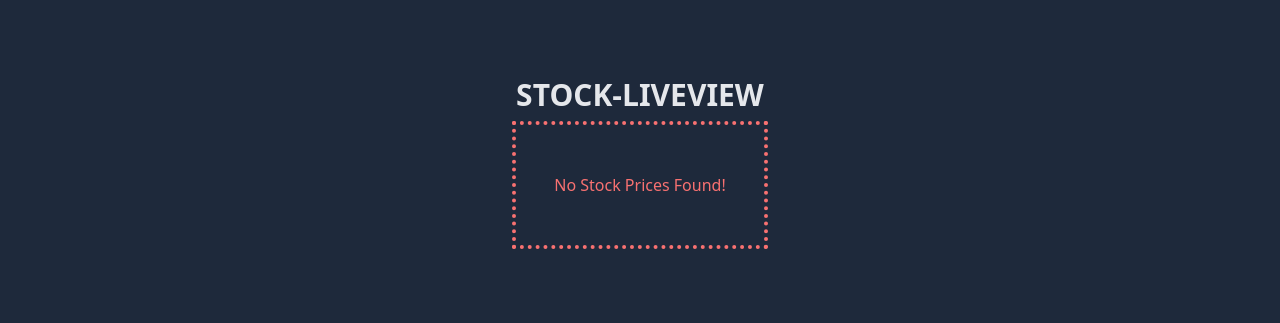
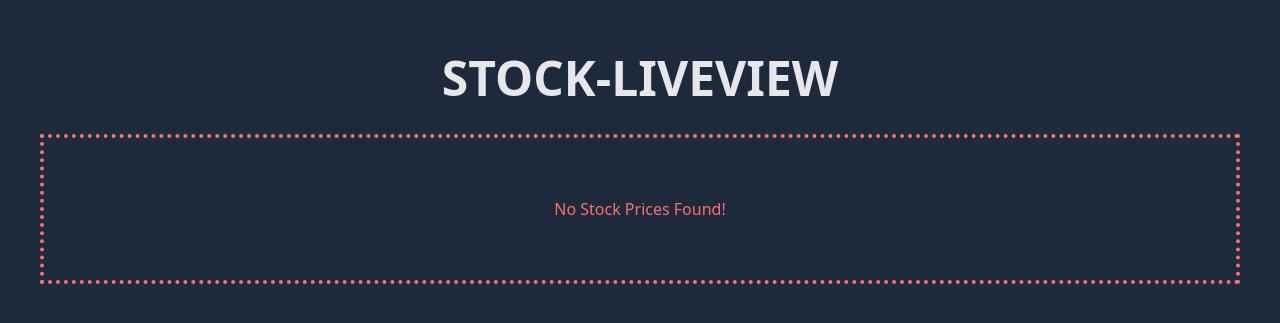
Before and after one commit to SimuChhit/LB_PVS_01_Simon_Bojan, a website: page stock-liveview-master/client/index.html in a window 1280 px wide. Shown: the part 237-560 px from the top of the page. Drawn offline with nearby package versions, Linux system fonts and the light colour scheme.

Commit message:
Refactor frontend HTML and CSS for Stock-Liveview
- Update index.html to use a more concise and organized structure
- Add a link to the styles.css file in index.html
- Update CSS styles in styles.css for better readability and maintainability
- Replace class names in index.html with more descriptive names
- Update the layout and styling of the stock price boxes in index.html

```diff
--- a/stock-liveview-master/client/index.html
+++ b/stock-liveview-master/client/index.html
@@ -5,18 +5,15 @@
     <meta http-equiv="X-UA-Compatible" content="IE=edge" />
     <meta name="viewport" content="width=device-width, initial-scale=1.0" />
     <title>Stock-Liveview</title>
+    <link rel="stylesheet" href="styles.css" />
     <script src="https://cdn.tailwindcss.com"></script>
     <script src="/script.js"></script>
   </head>
-  <body
-    class="flex items-center justify-center w-screen h-screen text-gray-200 bg-slate-800"
-  >
-    <div class="flex flex-col items-center gap-2">
-      <h1 class="text-3xl font-semibold uppercase">Stock-Liveview</h1>
-      <div class="flex gap-2" id="prices">
-        <div
-          class="flex items-center justify-center w-64 h-32 p-4 text-red-400 border-4 border-red-400 border-dotted"
-        >
+  <body class="flex items-center justify-center w-screen h-screen text-gray-200 bg-slate-800">
+    <div class="container">
+      <h1 class="title">Stock-Liveview</h1>
+      <div class="prices" id="prices">
+        <div class="price-box">
           <span>No Stock Prices Found!</span>
         </div>
       </div>
--- /dev/null
+++ b/stock-liveview-master/client/styles.css
@@ -0,0 +1,36 @@
+/* Container for the entire content */
+.container {
+    display: flex;
+    flex-direction: column;
+    align-items: center;
+    gap: 20px;
+  }
+
+  /* Title styling */
+  .title {
+    font-size: 3rem;
+    font-weight: 600;
+    text-transform: uppercase;
+  }
+
+  /* Prices container styling */
+  .prices {
+    display: grid;
+    grid-template-columns: repeat(auto-fit, minmax(200px, 1fr));
+    gap: 60px; /* Erhöhter Abstand zwischen den Stock-Boxen */
+    width: 100%;
+    max-width: 1200px;
+  }
+
+  /* Individual price box styling */
+  .price-box {
+    display: flex;
+    align-items: center;
+    justify-content: center;
+    width: 100%;
+    height: 150px;
+    padding: 20px;
+    color: #f87171; /* Tailwind's red-400 */
+    border: 4px dotted #f87171; /* Tailwind's red-400 */
+    background-color: #1e293b; /* Tailwind's slate-800 */
+  }
```
